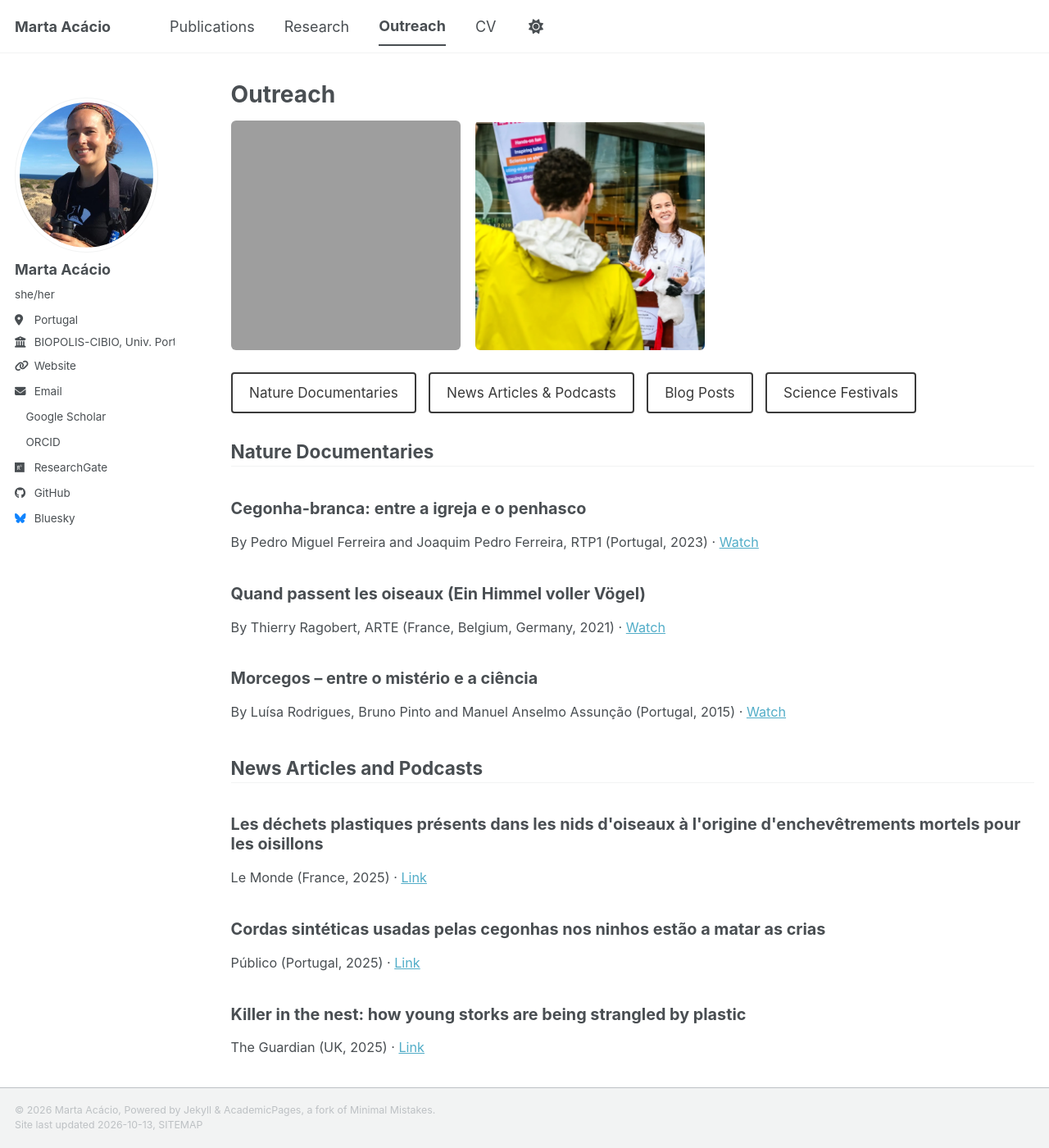
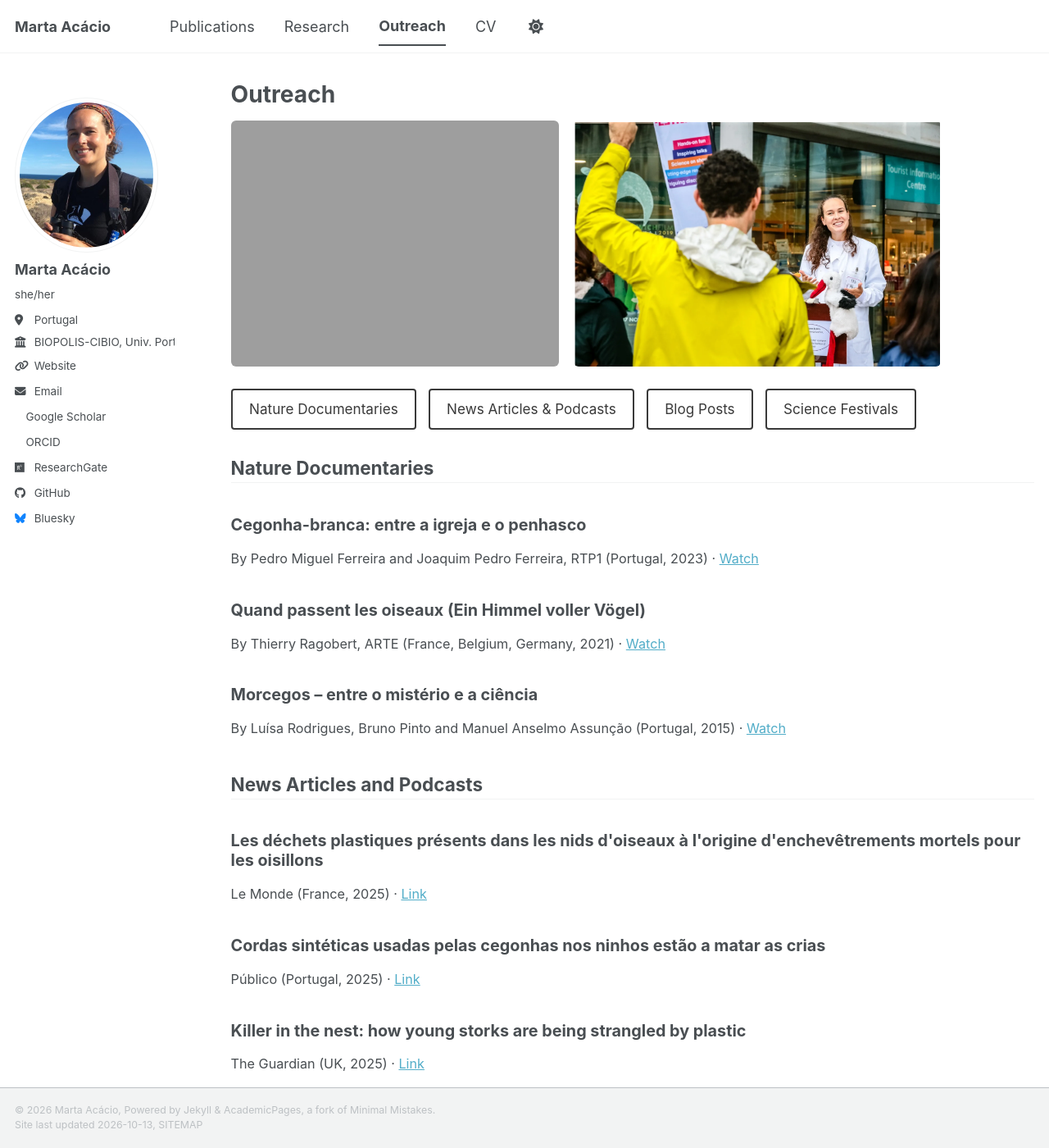
Before and after one commit to m-acacio/m-acacio.github.io, a Jekyll site: the page built from _pages/outreach.html, in a window 1280 px wide and 1400 px high. Shown: the whole window at 82% size. Built offline with Jekyll 4.4.1, drawn with Linux system fonts in a browser that asks for light colours; a style sheet for code colours, icons or effects is not loaded.

Commit message:
Update outreach.html

```diff
--- a/_pages/outreach.html
+++ b/_pages/outreach.html
@@ -9,7 +9,7 @@ author_profile: true
 
 <style>
 .outreach-photos { display: flex; gap: 1em; margin: 1em 0 1.5em; flex-wrap: wrap; justify-content: flex-start; }
-.outreach-photos img { width: 280px; height: 280px; object-fit: cover; border-radius: 6px; flex: 0 0 auto; }
+.outreach-photos img { height: 300px; width: auto; max-width: 100%; object-fit: cover; border-radius: 6px; flex: 0 0 auto; }
 .outreach-buttons { display: flex; gap: 0.8em; flex-wrap: wrap; margin-bottom: 2em; }
 .outreach-buttons a { padding: 0.6em 1.2em; background: #ffffff; color: #3a3a3a !important; text-decoration: none !important; border: 2px solid #3a3a3a; border-radius: 4px; font-size: 0.95em; transition: background 0.2s; }
 .outreach-buttons a:hover { background: #e0e0e0; }
```
